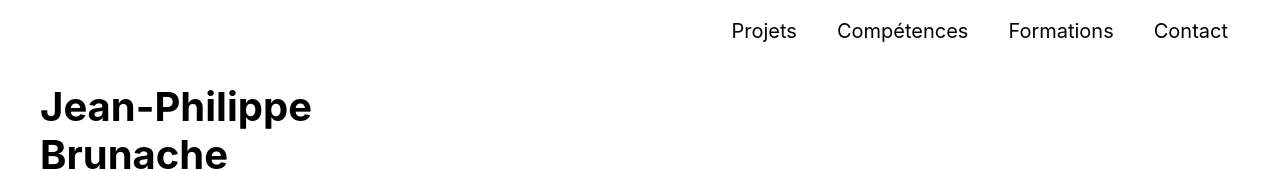
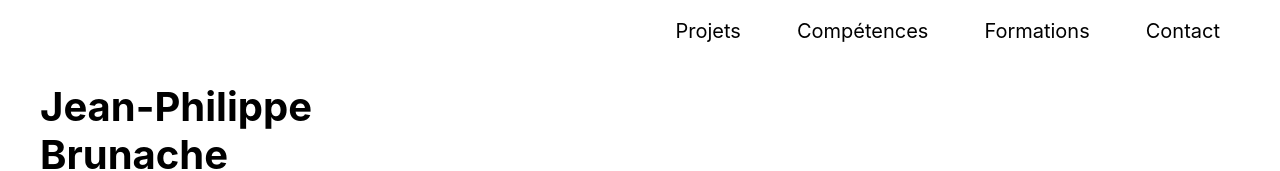
Before and after one commit to kosmik7/portfolio, a React (Vite) app: page / in a window 1280 px wide. Shown: the top 171 px of the page. Built offline with nearby package versions, Linux system fonts and the light colour scheme.

Commit message:
Améliorations de NavBar

```diff
--- a/src/components/NavBar.jsx
+++ b/src/components/NavBar.jsx
@@ -1,46 +1,41 @@
-import { useState } from "react";
+import { useState, useEffect, useRef } from "react";
 import styles from "./NavBar.module.scss";
 import data from "../assets/data-navlinks.json";
 import { FontAwesomeIcon } from "@fortawesome/react-fontawesome";
 
-function NavLinks() {
-  return (
-    <>
-      <ul>
-        {data.map((item) => (
-          <li key={item.name}>
-            <a href={item.link}>{item.name}</a>
-          </li>
-        ))}
-      </ul>
-    </>
-  );
-}
+export default function NavBar() {
+  const [isOpen, setIsOpen] = useState(false);
+  const menuisOpen = isOpen ? styles.isOpen : "";
+  const ref = useRef();
 
-function Hamburger() {
-  const [isOpen, setIsOpen] = useState(false);
-  const handleClick = () => {
-    setIsOpen(!isOpen);
-  };
-  const menuisOpen = isOpen ? styles.isOpen : "";
+  // Ferme le menu si click en dehors (de ref)
+  useEffect(() => {
+    const handleClickOutside = (e) => {
+      if (isOpen && ref.current && !ref.current.contains(e.target)) {
+        setIsOpen(false);
+      }
+    };
+
+    document.addEventListener("mousedown", handleClickOutside);
+    return () => document.removeEventListener("mousedown", handleClickOutside);
+  }, [isOpen]);
 
   return (
-    <>
-      <div
-        className={styles.hamburger + " " + menuisOpen}
-        onClick={handleClick}
-      >
-        <FontAwesomeIcon icon="fa-solid fa-bars" />
+    <header className={styles.header} ref={ref}>
+      <div className={styles.navContainer}>
+        <div className={styles.hamburger} onClick={() => setIsOpen(!isOpen)}>
+          <FontAwesomeIcon icon="fa-solid fa-bars" size="xl" />
+        </div>
+        <ul className={menuisOpen}>
+          {data.map((item) => (
+            <li key={item.name}>
+              <a href={item.link} onClick={() => setIsOpen(false)}>
+                {item.name}
+              </a>
+            </li>
+          ))}
+        </ul>
       </div>
-    </>
-  );
-}
-
-export default function NavBar() {
-  return (
-    <header className={styles.header}>
-      <Hamburger />
-      <NavLinks />
     </header>
   );
 }
--- a/src/components/NavBar.module.scss
+++ b/src/components/NavBar.module.scss
@@ -1,36 +1,38 @@
-.header {
+.hamburger {
+  padding: 5px;
+  cursor: pointer;
+}
+
+.navContainer {
   composes: maxWidth from global;
 
+  display: flex;
   margin-top: 1.2rem;
-  display: flex;
-  align-items: center;
   justify-content: flex-end;
-  gap: 60px;
 
-  @media screen and (max-width: 640px) {
-    position: relative;
-    flex-direction: column;
-    gap: 10px;
-
-    .isOpen + ul {
-      transform: scaleY(1);
+  li {
+    a {
+      padding: 10px 20px;
+      font-size: 20px;
+      text-decoration: none;
+      color: #000;
     }
   }
+}
 
-  ul {
-    display: flex;
-    gap: 16px;
+@media screen and (max-width: 640px) {
+  .header {
+    position: relative;
+  }
 
-    @media screen and (max-width: 640px) {
-      flex-direction: column;
-      align-items: center;
-      gap: 60px;
-
+  .navContainer {
+    ul {
       position: absolute;
       width: 100%;
-      padding: 30px 0;
       left: 0;
       top: 100%;
+      padding: 10px 0;
+
       transform: scaleY(0);
       transform-origin: center top;
       transition: all 0.2s ease;
@@ -39,25 +41,49 @@
       border-bottom: 2px solid rgba(30, 30, 30, 0.15);
     }
 
-    a {
-      padding: 5px 12px;
-      font-size: 20px;
-      text-decoration: none;
-      color: #000;
-      border-radius: 5px;
+    ul.isOpen {
+      transform: scaleY(1);
+    }
 
-      &:hover {
-        background-color: rgba(0, 0, 0, 0.05);
+    li {
+      position: relative;
+      width: 100%;
+      padding: 20px;
+      text-align: center;
+    }
+
+    li:before {
+      content: "";
+      position: absolute;
+      top: 0;
+      left: 15%;
+      width: 70%;
+      border-top: 1px solid rgba(30, 30, 30, 0.1);
+    }
+
+    li:first-child:before {
+      display: none;
+    }
+  }
+}
+
+@media screen and (min-width: 641px) {
+  .hamburger {
+    display: none;
+  }
+
+  .navContainer {
+    ul {
+      display: flex;
+      gap: 16px;
+
+      a {
+        border-radius: 5px;
+
+        &:hover {
+          background-color: rgba(0, 0, 0, 0.05);
+        }
       }
     }
   }
 }
-
-.hamburger {
-  display: none;
-
-  @media screen and (max-width: 640px) {
-    display: block;
-    align-self: flex-end;
-  }
-}
```
